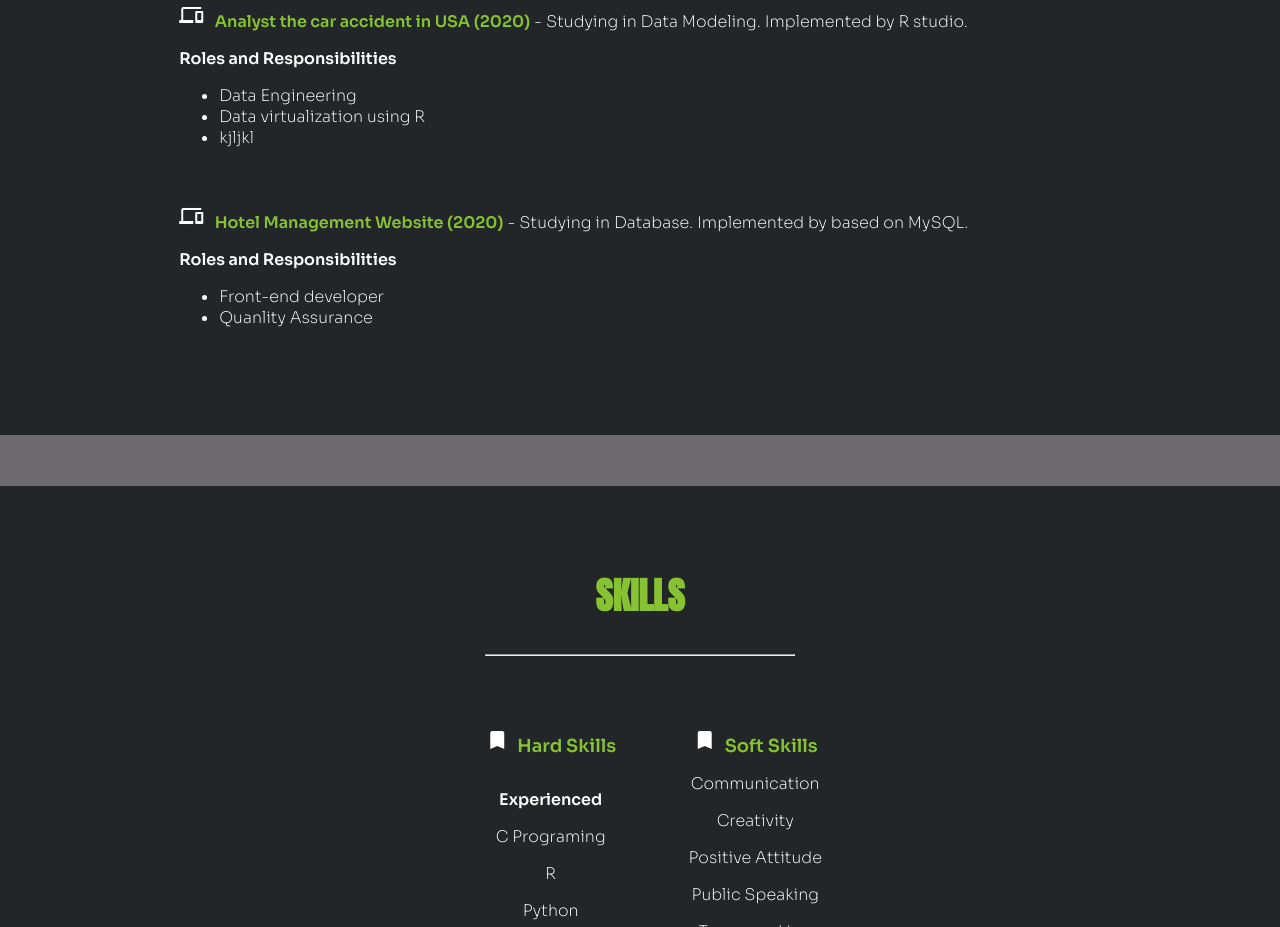
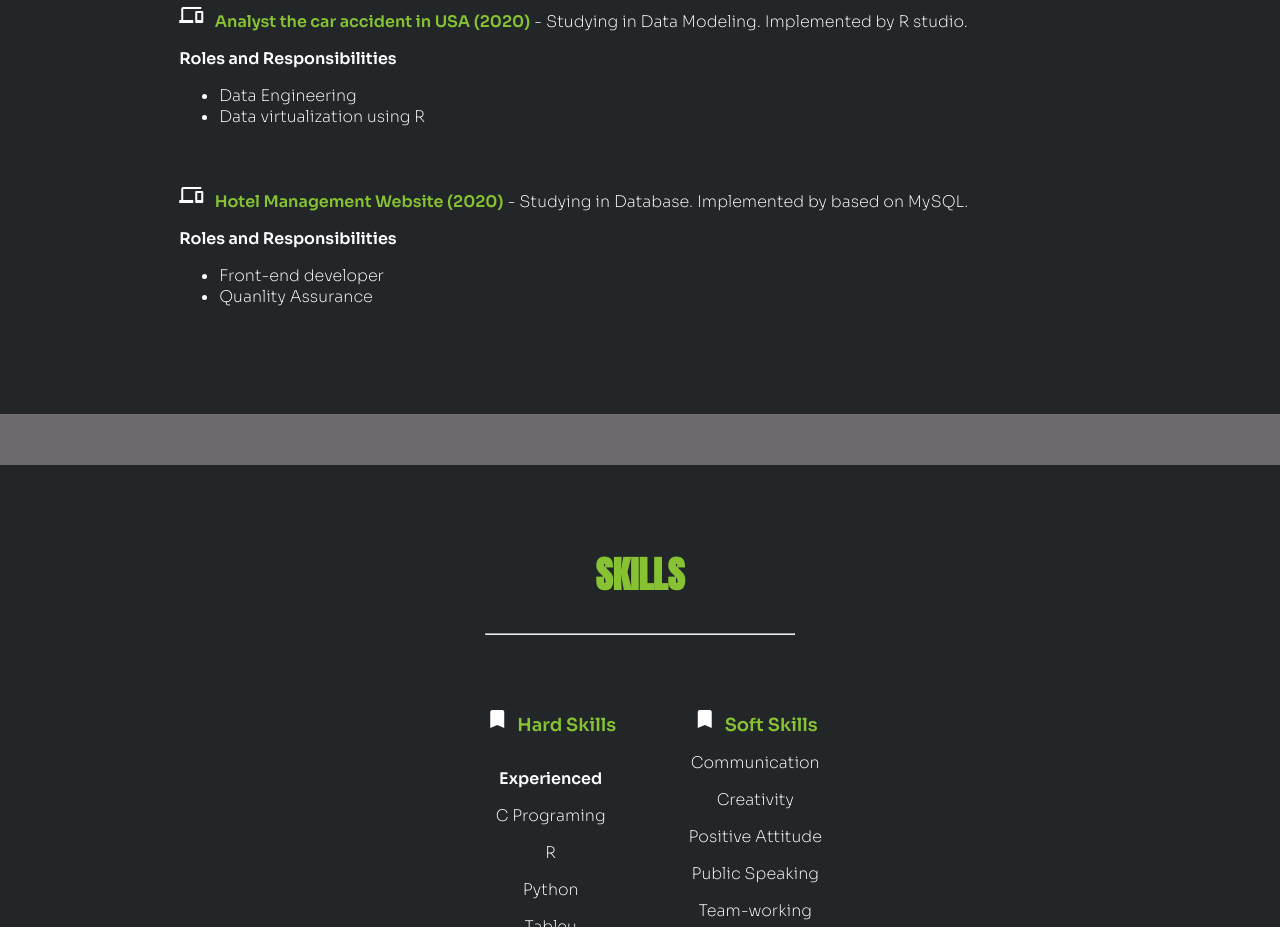
Before and after one commit to sutinanTadal/sutinanTadal.github.io, a plain HTML site: page index.html in a window 1280 px wide. Shown: the part 2380-3307 px from the top of the page. Drawn offline with Linux system fonts and the light colour scheme.

Commit message:
bhnvhjvhkvk

```diff
--- a/index.html
+++ b/index.html
@@ -97,7 +97,6 @@
 				<ul>
 				  <li>Data Engineering</li>
 				  <li>Data virtualization using R</li>
-				  <li>kjljkl</li>
 				</ul>
 		</div>
 		<div class="margin-b">
```
